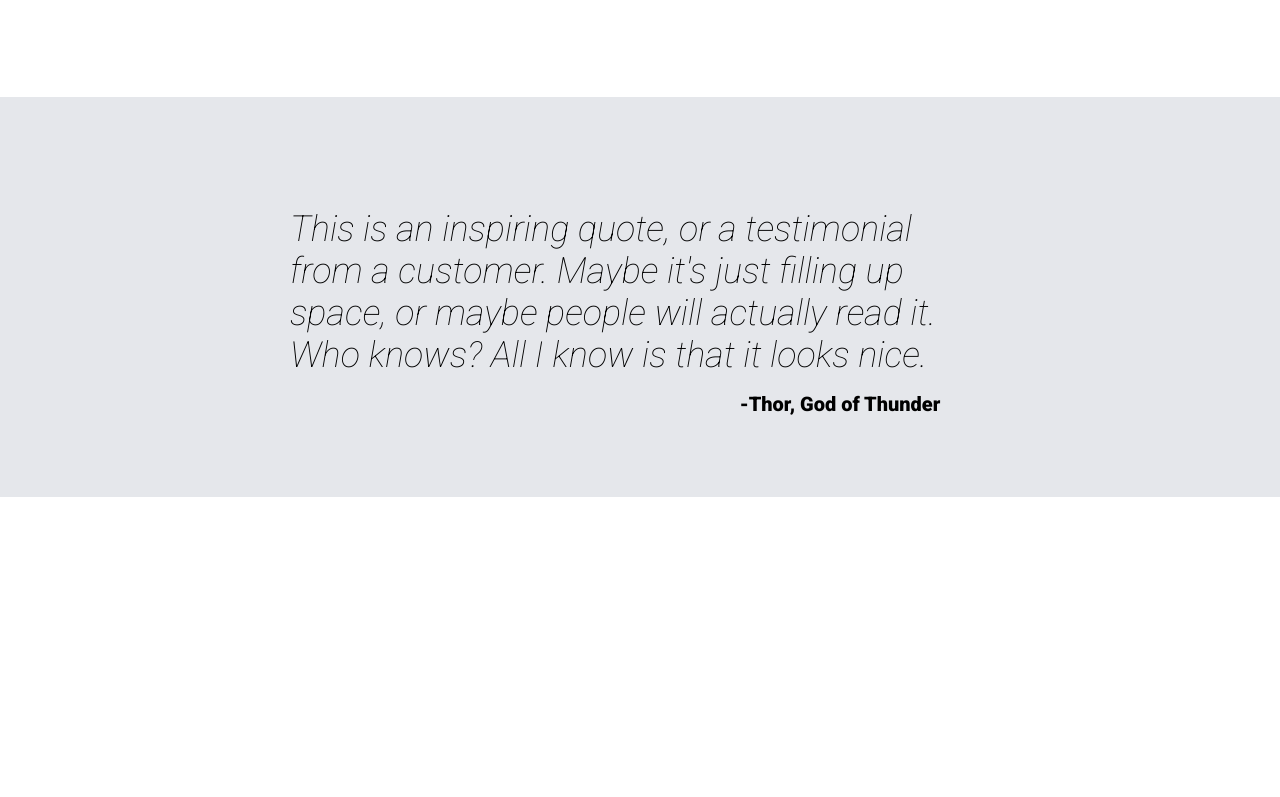
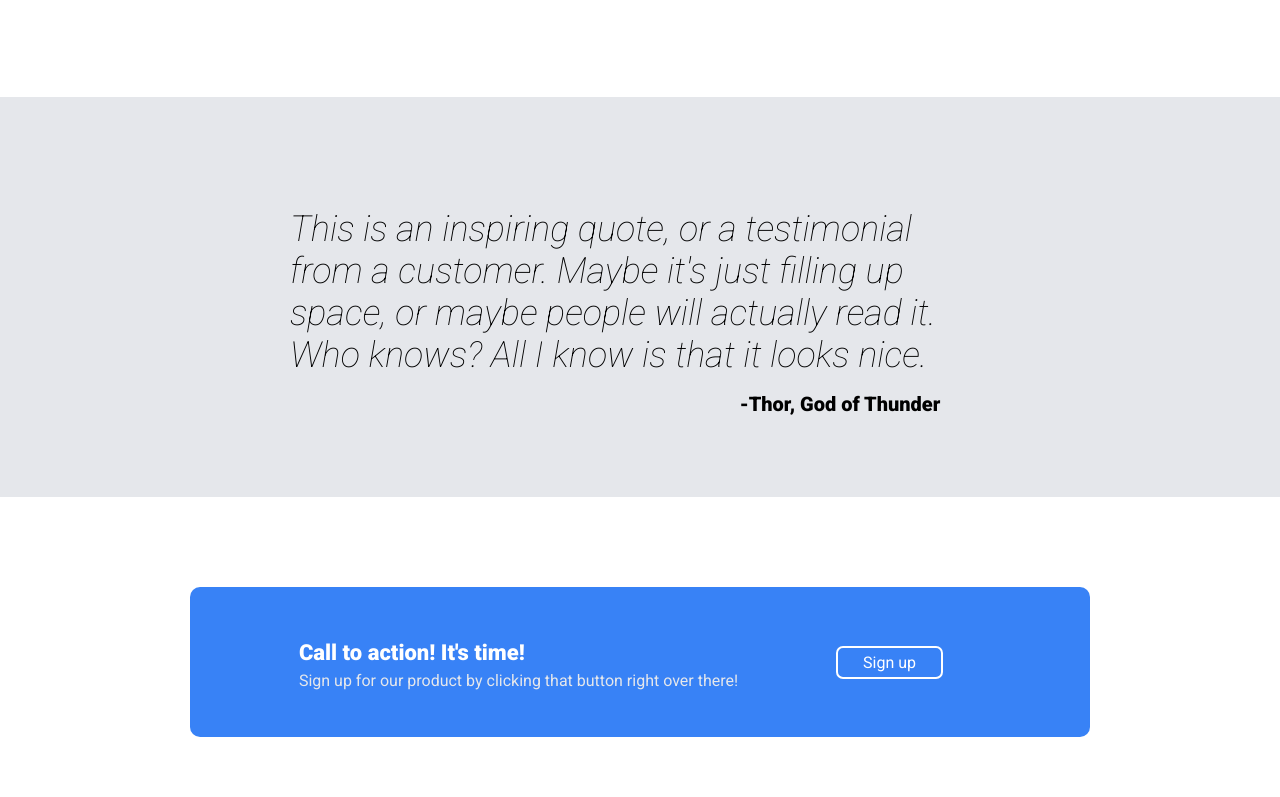
Before and after one commit to R-Lok/odin-htmlcss-project, a plain HTML site: page index.html in a window 1280 px wide. Shown: the part 935-1732 px from the top of the page. Before the commit the page ends 1432 px from the top, so only its background shows below. Drawn offline with Linux system fonts and the light colour scheme.

Commit message:
Complete popup section

```diff
--- a/index.html
+++ b/index.html
@@ -54,7 +54,17 @@
             <p class="quotename"> -Thor, God of Thunder</p>
         </section>
         <!--End of quote section-->
-
+        <section class="calltoaction">
+            <div class="popup">
+                <div class="popupleft">
+                    <p class="popuptitle">Call to action! It's time!</p>
+                    <p class="popupsubtext">Sign up for our product by clicking that button right over there!</p>
+                </div>
+                <div class="popupbutton">
+                    Sign up
+                </div>
+            </div>
+        </section>
 
 </body>
 </html>
--- a/style.css
+++ b/style.css
@@ -143,3 +143,46 @@ color: #e5e7eb;
     font-size: 20px;
     margin-top: -20px;
 }
+
+.calltoaction {
+    height: 300px;
+    display: flex;
+    justify-content: center;
+    align-items: center;
+}
+
+.popup {
+    background: #3882f6;
+    height: 150px;
+    width: 900px;
+    border-radius: 10px;
+    display: flex;
+    align-items: center;
+    margin-top: 30px;
+    justify-content: center;
+    gap: 100px;
+}
+
+.popupleft {
+    display: flex;
+    flex-direction: column;
+    margin-left: -40px;
+}
+
+.popuptitle {
+    font-size: 22px;
+    font-weight: 600;
+    color: white;
+    margin-bottom: -10px;
+}
+
+.popupsubtext {
+    color: #e5e7eb;
+}
+
+.popupbutton {
+    color: white;
+    outline: white solid 2px;
+    padding: 5px 25px;
+    border-radius: 5px;
+}
```
